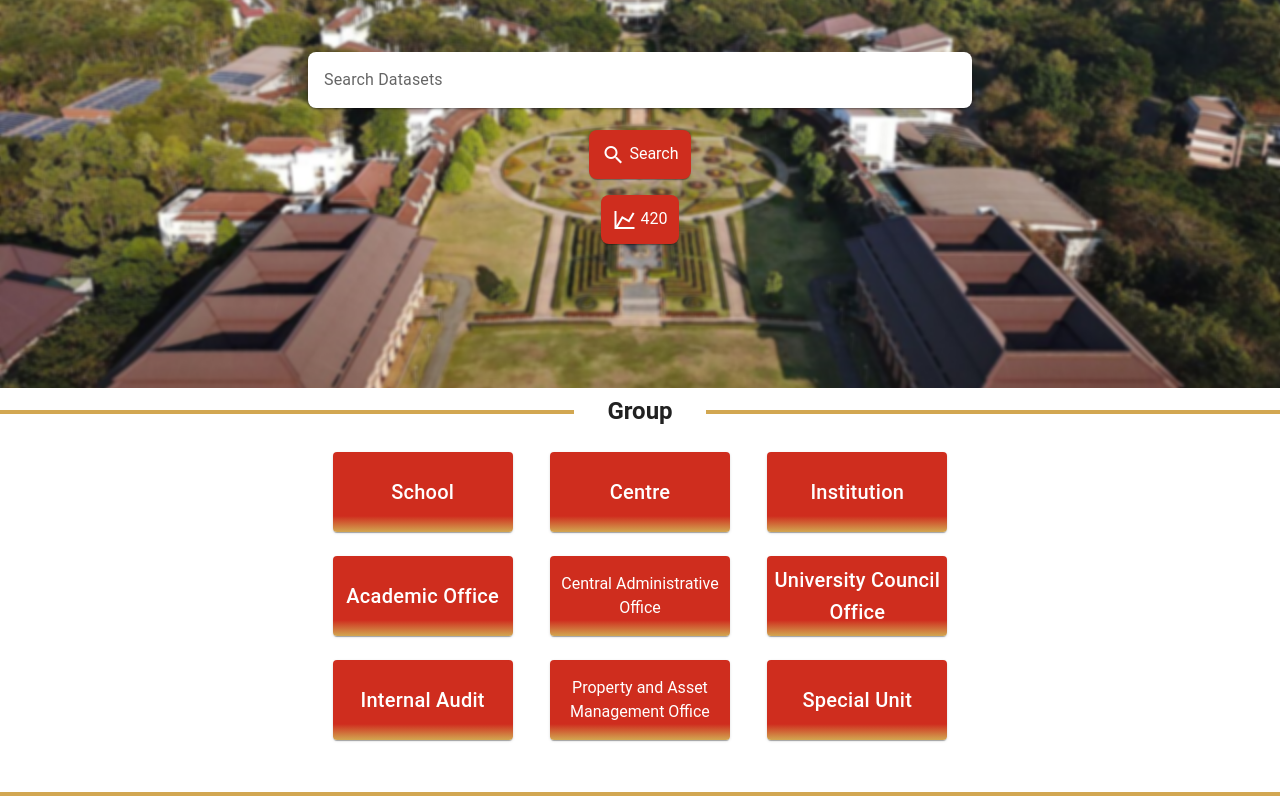
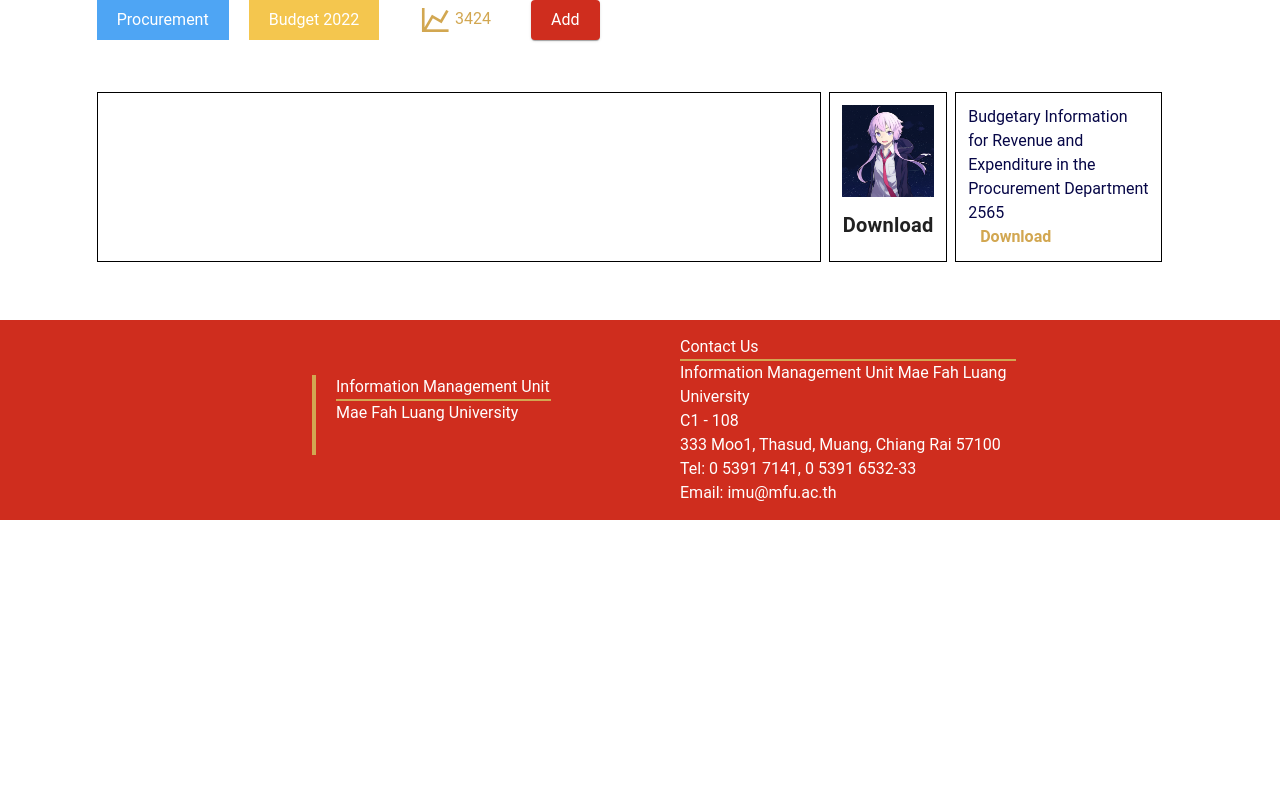
Before and after one commit to k1tsanapong/almost-open-data-frontend, a Nuxt app: page /datasets in a window 1280 px wide. Shown: the part 280-1080 px from the top of the page. After the commit the page ends 800 px from the top, so only its background shows below. Built offline with nearby package versions, Linux system fonts and the light colour scheme.

Commit message:
Update max-height of v-footer

```diff
--- a/layouts/default.vue
+++ b/layouts/default.vue
@@ -114,7 +114,7 @@
         </v-container>
       </v-main>
 
-      <v-footer class="bg-primary mt-10">
+      <v-footer class="bg-primary mt-10" style="max-height: 200px;">
         <v-row class="ma-0">
           <v-col class="hidden-sm-and-down" md="2" />
 
--- a/pages/datasets.vue
+++ b/pages/datasets.vue
@@ -1,206 +1,94 @@
 <template>
   <div>
-      <v-row class="ma-0" >
-        <v-img src="/mfu_bg.png" cover max-height="30rem">
-          <v-row no-gutters align="center" justify="center" class="fill-height">
-            <v-col cols="8" md="6">
+    <v-row class="mt-10">
+      <v-col cols="1" />
+
+      <v-col>
         <v-row>
-                <v-text-field
-                  rounded="lg"
-                  bg-color="white"
-                  label="Search Datasets"
-                  variant="solo"
-                ></v-text-field>
+          <div class="text-h5" style="color: #070747">
+            Budgetary Information for Revenue and Expenditure in the Procurement
+            Department 2565
+          </div>
         </v-row>
 
-              <v-row justify="center">
+        <v-row class="mt-8">
           <v-card
-                  v-ripple
-                  rounded="lg"
+            class="mr-5 pa-5 text-white text-center fill-height d-flex align-center justify-center"
+            color="#4EA5F4"
+            rounded="0"
+            flat
+            max-height="40"
+          >
+            Procurement
+          </v-card>
+
+          <v-card
+            class="mr-5 pa-5 text-white text-center fill-height d-flex align-center justify-center"
+            color="#F4C64E"
+            rounded="0"
+            flat
+            max-height="40"
+          >
+            Budget 2022
+          </v-card>
+
+          <v-card
+            class="mr-5 pa-5 text-white text-center fill-height d-flex align-center justify-center"
+            color="transparent"
+            rounded="0"
+            flat
+            max-height="40"
+          >
+            <div style="color: rgb(var(--v-theme-secondary))">
+              <v-icon size="x-large"> mdi-chart-line </v-icon>
+              3424
+            </div>
+          </v-card>
+
+          <v-card
+            class="mr-5 pa-5 text-white text-center fill-height d-flex align-center justify-center"
             color="primary"
-                  class="cursor-pointer pa-3"
+            max-height="40"
           >
-                  <v-icon> mdi-magnify </v-icon>
-                  Search
+            Add
           </v-card>
         </v-row>
 
-              <v-row justify="center" class="mt-7">
-                <v-card
-                  v-ripple
-                  rounded="lg"
-                  color="primary"
-                  class="cursor-pointer pa-3"
-                >
-                  <v-icon> mdi-chart-line </v-icon>
-                  420
-                </v-card>
-              </v-row>
-            </v-col>
-          </v-row>
-        </v-img>
-      </v-row>
+        <v-row class="mt-16">
+          <v-col cols="8" style="border: 1px solid black"> </v-col>
 
-      <v-row class="fill-height mt-2" no-gutters align="center">
-        <v-row align="center">
-          <v-col>
-            <v-divider style="opacity: 1" color="secondary " thickness="4" />
-          </v-col>
-
-          <v-col cols="2" md="1">
-            <div class="text-center text-h5 font-weight-bold">Group</div>
-          </v-col>
-
-          <v-col>
-            <v-divider style="opacity: 1" color="secondary " thickness="4" />
-          </v-col>
-        </v-row>
+          <v-col cols="4" class="pl-5">
+            <v-row>
+              <v-col cols="4" style="border: 1px solid black">
+                <v-row>
+                  <v-img class="mx-3 mt-3" src="/seki.png" />
                 </v-row>
 
                 <v-row>
-        <v-col cols="1" md="2" lg="3"> </v-col>
-
-        <v-col>
-          <v-row>
-            <v-col cols="6" md="4" class="d-flex justify-center">
-              <v-card
-                v-ripple
-                class="cursor-pointer custom-card"
-                width="180px"
-                height="80px"
+                  <v-col cols="12" class="text-center">
+                    <div class="text-h6 font-weight-bold">Download</div>
+                  </v-col>
+                </v-row>
+              </v-col>
+              <v-col cols="7" class="ml-2" style="border: 1px solid black">
+                <div style="color: #070747">
+                  Budgetary Information for Revenue and Expenditure in the
+                  Procurement Department 2565
+                </div>
+                <div
+                  class="font-weight-bold pl-3"
+                  style="color: rgb(var(--v-theme-secondary))"
                 >
-                <span
-                  class="text-h6 text-white text-center fill-height d-flex align-center justify-center"
-                  >School</span
-                >
-              </v-card>
+                  Download
+                </div>
               </v-col>
-
-            <v-col cols="6" md="4" class="d-flex justify-center">
-              <v-card
-                v-ripple
-                class="cursor-pointer custom-card"
-                width="180px"
-                height="80px"
-              >
-                <span
-                  class="text-h6 text-white text-center fill-height d-flex align-center justify-center"
-                  >Centre</span
-                >
-              </v-card>
-            </v-col>
-
-            <v-col cols="6" md="4" class="d-flex justify-center">
-              <v-card
-                v-ripple
-                class="cursor-pointer custom-card"
-                width="180px"
-                height="80px"
-              >
-                <span
-                  class="text-h6 text-white text-center fill-height d-flex align-center justify-center"
-                  >Institution</span
-                >
-              </v-card>
-            </v-col>
-
-            <v-col cols="6" md="4" class="d-flex justify-center">
-              <v-card
-                v-ripple
-                class="cursor-pointer custom-card"
-                width="180px"
-                height="80px"
-              >
-                <span
-                  class="text-h6 text-white text-center fill-height d-flex align-center justify-center"
-                  >Academic Office</span
-                >
-              </v-card>
-            </v-col>
-
-            <v-col cols="6" md="4" class="d-flex justify-center">
-              <v-card
-                v-ripple
-                class="cursor-pointer custom-card"
-                width="180px"
-                height="80px"
-              >
-                <span
-                  class="text-white text-center fill-height d-flex align-center justify-center"
-                  >Central Administrative Office</span
-                >
-              </v-card>
-            </v-col>
-
-            <v-col cols="6" md="4" class="d-flex justify-center">
-              <v-card
-                v-ripple
-                class="cursor-pointer custom-card"
-                width="180px"
-                height="80px"
-              >
-                <span
-                  class="text-h6 text-white text-center fill-height d-flex align-center justify-center"
-                  >University Council Office</span
-                >
-              </v-card>
-            </v-col>
-
-            <v-col cols="6" md="4" class="d-flex justify-center">
-              <v-card
-                v-ripple
-                class="cursor-pointer custom-card"
-                width="180px"
-                height="80px"
-              >
-                <span
-                  class="text-h6 text-white text-center fill-height d-flex align-center justify-center"
-                  >Internal Audit
-                </span>
-              </v-card>
-            </v-col>
-
-            <v-col cols="6" md="4" class="d-flex justify-center">
-              <v-card
-                v-ripple
-                class="cursor-pointer custom-card"
-                width="180px"
-                height="80px"
-              >
-                <span
-                  class="text-white text-center fill-height d-flex align-center justify-center"
-                  >Property and Asset Management Office</span
-                >
-              </v-card>
-            </v-col>
-
-            <v-col cols="6" md="4" class="d-flex justify-center">
-              <v-card
-                v-ripple
-                class="cursor-pointer custom-card"
-                width="180px"
-                height="80px"
-              >
-                <span
-                  class="text-h6 text-white text-center fill-height d-flex align-center justify-center"
-                  >Special Unit</span
-                >
-              </v-card>
+            </v-row>
           </v-col>
         </v-row>
       </v-col>
 
-        <v-col cols="1" md="2" lg="3"> </v-col>
-
-        <v-divider
-          class="mt-10"
-          style="opacity: 1"
-          color="secondary "
-          thickness="4"
-        />
+      <v-col cols="1" />
     </v-row>
-
-
   </div>
 </template>
 
@@ -219,7 +107,7 @@
   );
 }
 
-  .sometest{
+.sometest {
   color: red;
 }
 </style>
```
Also changed, not shown: public/seki.png (added). Lines whose indentation alone changed are shown as unchanged.
